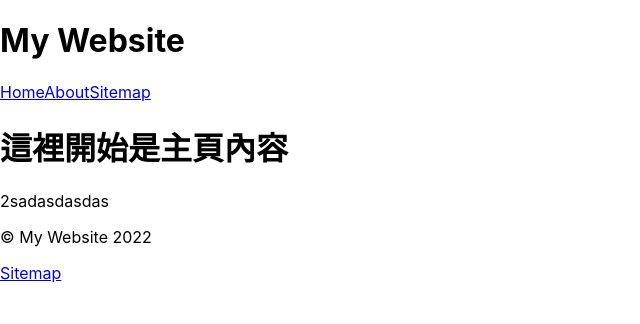
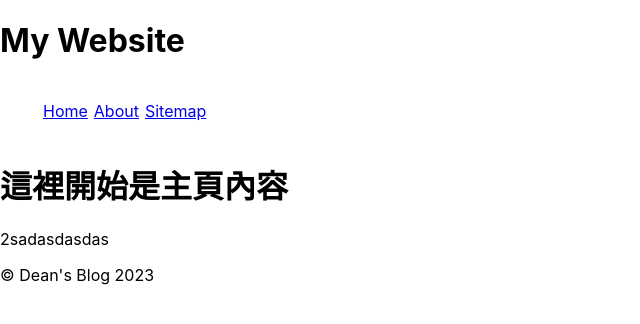
Before and after one commit to shengshengyang/shengshengyang.github.io, a React (Create React App) app: page / in a window 1280 px wide. Shown: the top 324 px of the page, without its empty margins (0-640 px from the left). Built offline with nearby package versions, Linux system fonts and the light colour scheme.

Commit message:
Modify: 修正Header footer

```diff
--- a/src/App.css
+++ b/src/App.css
@@ -1,38 +1,23 @@
 .App {
-  text-align: center;
+  display: flex;
+  flex-direction: column;
+  min-height: 100vh;
 }
 
-.App-logo {
-  height: 40vmin;
-  pointer-events: none;
+.App-header{
+  background-color: #282c34;
+  color: white;
+  padding: 20px;
+  position: fixed;
+  top: 0;
+  width: 100%;
 }
 
-@media (prefers-reduced-motion: no-preference) {
-  .App-logo {
-    animation: App-logo-spin infinite 20s linear;
-  }
+.App-footer{
+  background-color: #282c34;
+  color: white;
+  padding: 20px;
+  position: fixed;
+  bottom: 0;
+  width: 100%;
 }
-
-.App-header {
-  background-color: #282c34;
-  min-height: 100vh;
-  display: flex;
-  flex-direction: column;
-  align-items: center;
-  justify-content: center;
-  font-size: calc(10px + 2vmin);
-  color: white;
-}
-
-.App-link {
-  color: #61dafb;
-}
-
-@keyframes App-logo-spin {
-  from {
-    transform: rotate(0deg);
-  }
-  to {
-    transform: rotate(360deg);
-  }
-}
--- a/src/components/footer/Footer.js
+++ b/src/components/footer/Footer.js
@@ -1,14 +1,12 @@
 import React from "react";
-import { Link } from "react-router-dom";
 
 function Footer() {
   return (
     <footer className="footer">
-      <p>&copy; My Website 2022</p>
+      <p>&copy; Dean's Blog 2023</p>
       {/* You can also use absolute links here */}
       {/* For example, this will always link to /sitemap regardless of the current page */}
       {/* To avoid confusion, it is better to use absolute links */}
-      <Link to="/sitemap">Sitemap</Link>
     </footer>
   );
 }
--- /dev/null
+++ b/src/components/header/Header.css
@@ -0,0 +1,4 @@
+li {
+    display: inline-block;
+    padding: 3px;
+}
--- a/src/components/header/Header.js
+++ b/src/components/header/Header.js
@@ -1,18 +1,24 @@
 import React from "react";
 import { Link } from "react-router-dom";
+import './Header.css'
 
 function Header() {
   return (
     <header className="header">
       <h1>My Website</h1>
       <nav className="nav">
-        <Link to="/">Home</Link>
-        <Link to="about">About</Link>
+        <ul>
+          <li><Link to="/"><p>Home</p></Link></li>
+          <li> <Link to="about"><p>About</p></Link></li>
+          <li><Link to="sitemap"><p>Sitemap</p></Link> </li>
+        </ul>
+
+
         {/* You can also use relative links */}
         {/* For example, if you are on /about page, this will link to /about/sitemap */}
         {/* If you are on / page, this will link to /sitemap */}
         {/* To avoid confusion, it is better to use absolute links */}
-        <Link to="sitemap">Sitemap</Link>
+
       </nav>
     </header>
   );
--- a/src/index.js
+++ b/src/index.js
@@ -1,4 +1,4 @@
-import React from 'react';
+import React, { StrictMode } from 'react';
 import ReactDOM from 'react-dom/client';
 import './index.css';
 import App from './App';
@@ -10,9 +10,12 @@ import {
 
 const root = ReactDOM.createRoot(document.getElementById('root'));
 root.render(
+  <StrictMode>
     <BrowserRouter>
     <App/>
     </BrowserRouter>
+  </StrictMode>
+
 );
 
 // If you want to start measuring performance in your app, pass a function
```
